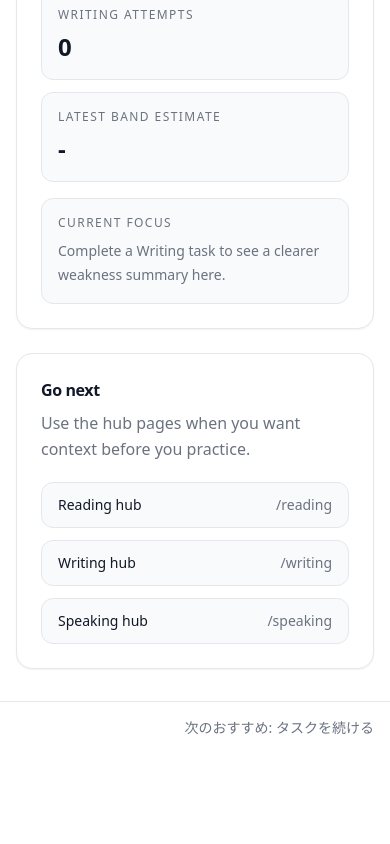
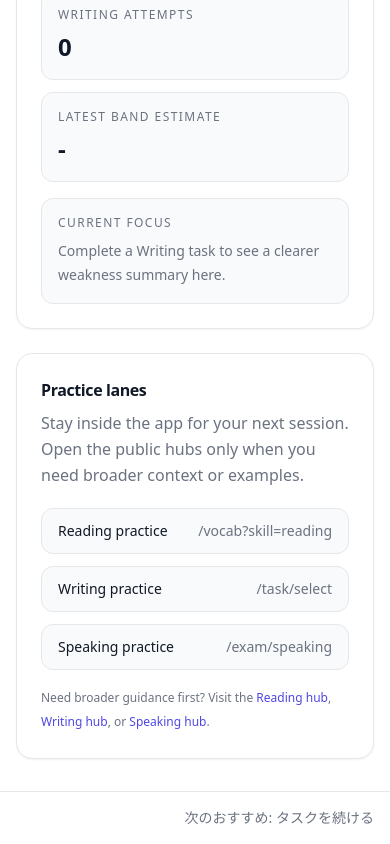
Before and after one commit to RikuTerayama/IELTS-Training, a Next.js app: page /home in a window 390 px wide. Shown: the part 2766-3610 px from the top of the page. Before the commit the page ends 3520 px from the top, so only its background shows below. Built offline with nearby package versions, Linux system fonts and the light colour scheme; no server answers.

Commit message:
feat: apply phase 4 structural polish to landing and app nav

```diff
--- a/app/home/page.tsx
+++ b/app/home/page.tsx
@@ -254,8 +254,8 @@ export default function HomePage() {
           'Keep learning with Reading vocab or review your previous feedback while you wait for the daily reset.',
         href: '/vocab?skill=reading',
         label: 'Open Reading',
-        secondaryHref: '/pricing',
-        secondaryLabel: 'View pricing',
+        secondaryHref: '/progress',
+        secondaryLabel: 'Review progress',
       };
     }
 
@@ -306,8 +306,8 @@ export default function HomePage() {
           'You already have speaking history. Another short interview is the fastest way to keep feedback fresh and compare progress.',
         href: '/exam/speaking',
         label: 'Start Speaking',
-        secondaryHref: '/speaking',
-        secondaryLabel: 'Open Speaking hub',
+        secondaryHref: '/progress',
+        secondaryLabel: 'Review history',
       };
     }
 
@@ -696,33 +696,48 @@ export default function HomePage() {
               </section>
 
               <section className={cn(cardBase, 'p-6')}>
-                <h2 className={cardTitle}>Go next</h2>
+                <h2 className={cardTitle}>Practice lanes</h2>
                 <p className={cn(cardDesc, 'mt-2')}>
-                  Use the hub pages when you want context before you practice.
+                  Stay inside the app for your next session. Open the public hubs only when you need broader context or examples.
                 </p>
                 <div className="mt-5 space-y-3">
                   <Link
-                    href="/reading"
+                    href="/vocab?skill=reading"
                     className="flex items-center justify-between rounded-xl border border-border bg-surface-2 px-4 py-3 text-sm font-medium text-text hover:bg-surface"
                   >
-                    <span>Reading hub</span>
-                    <span className="text-text-muted">/reading</span>
+                    <span>Reading practice</span>
+                    <span className="text-text-muted">/vocab?skill=reading</span>
                   </Link>
                   <Link
-                    href="/writing"
+                    href="/task/select?task_type=Task%202"
                     className="flex items-center justify-between rounded-xl border border-border bg-surface-2 px-4 py-3 text-sm font-medium text-text hover:bg-surface"
                   >
-                    <span>Writing hub</span>
-                    <span className="text-text-muted">/writing</span>
+                    <span>Writing practice</span>
+                    <span className="text-text-muted">/task/select</span>
                   </Link>
                   <Link
-                    href="/speaking"
+                    href="/exam/speaking"
                     className="flex items-center justify-between rounded-xl border border-border bg-surface-2 px-4 py-3 text-sm font-medium text-text hover:bg-surface"
                   >
-                    <span>Speaking hub</span>
-                    <span className="text-text-muted">/speaking</span>
+                    <span>Speaking practice</span>
+                    <span className="text-text-muted">/exam/speaking</span>
                   </Link>
                 </div>
+                <p className="mt-4 text-xs leading-6 text-text-muted">
+                  Need broader guidance first? Visit the{' '}
+                  <Link href="/reading" className="font-medium text-indigo-600 hover:underline">
+                    Reading hub
+                  </Link>
+                  ,{' '}
+                  <Link href="/writing" className="font-medium text-indigo-600 hover:underline">
+                    Writing hub
+                  </Link>
+                  , or{' '}
+                  <Link href="/speaking" className="font-medium text-indigo-600 hover:underline">
+                    Speaking hub
+                  </Link>
+                  .
+                </p>
               </section>
             </div>
           </section>
--- a/components/layout/Header.tsx
+++ b/components/layout/Header.tsx
@@ -37,7 +37,7 @@ export function Header() {
             <Link href="/home" className="text-xl font-bold text-primary hover:text-primary-hover transition-colors duration-200">
               IELTS Training
             </Link>
-            <nav className="hidden md:flex gap-4">
+            <nav className="hidden md:flex gap-3 lg:gap-4">
               {APP_NAV.map(({ href, label, external }) =>
                 external ? (
                   <Link
@@ -68,7 +68,7 @@ export function Header() {
             <div className="hidden md:flex items-center gap-4">
               {user ? (
                 <>
-                  <span className="text-sm text-text-muted">{user.email}</span>
+                  <span className="hidden xl:block text-sm text-text-muted">{user.email}</span>
                   <button
                     onClick={handleLogout}
                     className="rounded bg-surface-2 border border-border px-3 py-1 text-sm text-text hover:bg-surface transition-colors duration-200"
--- a/components/layout/PublicHeader.tsx
+++ b/components/layout/PublicHeader.tsx
@@ -5,13 +5,33 @@ import { useState } from 'react';
 import { ThemeToggle } from '@/components/theme/ThemeToggle';
 import { PUBLIC_NAV } from '@/lib/config/nav';
 
-export function PublicHeader() {
+type PublicHeaderProps = {
+  contactHref?: string;
+  loginHref?: string;
+  variant?: 'sticky' | 'floating';
+};
+
+export function PublicHeader({
+  contactHref,
+  loginHref = '/login',
+  variant = 'sticky',
+}: PublicHeaderProps) {
   const [menuOpen, setMenuOpen] = useState(false);
+  const isFloating = variant === 'floating';
 
   return (
-    <header className="sticky top-0 z-50 border-b border-border bg-surface/80 backdrop-blur-sm">
-      <div className="container mx-auto px-4 py-3">
-        <div className="flex items-center justify-between">
+    <header
+      className={
+        isFloating
+          ? 'fixed top-0 z-50 w-full transition-all duration-300'
+          : 'sticky top-0 z-50 border-b border-border bg-surface/80 backdrop-blur-sm'
+      }
+    >
+      {isFloating ? (
+        <div className="absolute inset-0 border-b border-border/50 bg-bg/80 backdrop-blur-xl" />
+      ) : null}
+      <div className={`container mx-auto relative z-10 ${isFloating ? 'px-6' : 'px-4 py-3'}`}>
+        <div className={`flex items-center justify-between ${isFloating ? 'h-16' : ''}`}>
           <div className="flex items-center gap-6">
             <Link
               href="/"
@@ -29,6 +49,14 @@ export function PublicHeader() {
                   {label}
                 </Link>
               ))}
+              {contactHref ? (
+                <Link
+                  href={contactHref}
+                  className="text-text-muted hover:text-text transition-colors duration-200"
+                >
+                  Contact
+                </Link>
+              ) : null}
             </nav>
           </div>
           <div className="flex items-center gap-4">
@@ -37,7 +65,7 @@ export function PublicHeader() {
             </div>
             <div className="hidden md:block">
               <Link
-                href="/login"
+                href={loginHref}
                 className="rounded bg-primary px-3 py-1.5 text-sm text-primary-foreground hover:bg-primary-hover transition-colors duration-200"
               >
                 Login
@@ -83,9 +111,18 @@ export function PublicHeader() {
                   {label}
                 </Link>
               ))}
+              {contactHref ? (
+                <Link
+                  href={contactHref}
+                  onClick={() => setMenuOpen(false)}
+                  className="text-text-muted hover:text-text py-2 transition-colors duration-200"
+                >
+                  Contact
+                </Link>
+              ) : null}
               <div className="pt-2 border-t border-border mt-2">
                 <Link
-                  href="/login"
+                  href={loginHref}
                   onClick={() => setMenuOpen(false)}
                   className="rounded bg-primary px-3 py-2 text-sm text-primary-foreground hover:bg-primary-hover block text-center transition-colors duration-200"
                 >
--- a/lib/config/nav.ts
+++ b/lib/config/nav.ts
@@ -13,8 +13,10 @@ export const PUBLIC_NAV = [
 
 export const APP_NAV: Array<{ href: string; label: string; external?: boolean }> = [
   { href: '/home', label: 'Home' },
+  { href: '/vocab?skill=reading', label: 'Reading' },
+  { href: '/task/select?task_type=Task%202', label: 'Writing' },
+  { href: '/exam/speaking', label: 'Speaking' },
   { href: '/progress', label: 'Progress' },
-  { href: '/vocab', label: 'Vocab' },
   { href: 'https://ieltsconsult.netlify.app/', label: 'Blog', external: true },
 ];
 
```
Also changed, not shown: app/page.tsx (+2 -100 lines).
